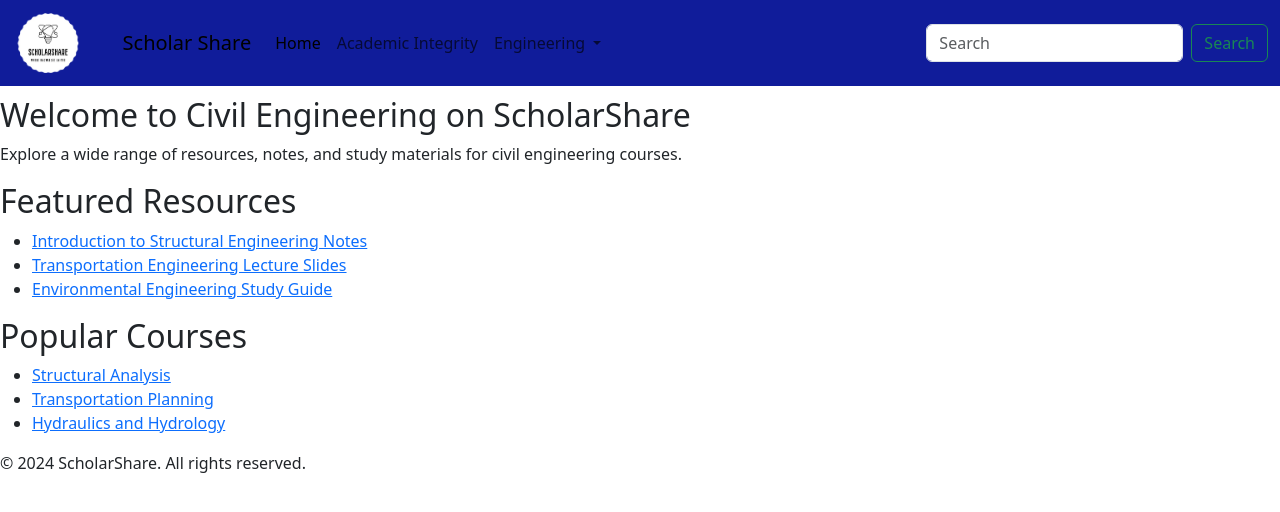
After one commit to jacobabr9/ScholarShareCode, a Django app: page /civil_engineering/ in a window 1280 px wide. The commit adds this page. Shown: the top 512 px of the page. Run offline with Django 5.2, Linux system fonts and the light colour scheme.

Commit message:
creating all engineering page basic templates

```diff
--- a/Django/django_project/scholar_share/templates/scholar_share/academic_integrity.html
+++ b/Django/django_project/scholar_share/templates/scholar_share/academic_integrity.html
@@ -4,6 +4,10 @@ Academic Intergrity Page
 {% endblock %}
 
 {% block content %}
+<br>
+<br>
+<br>
+<br>
 <h2>Academic Integrity</h2>
 <br>
 <h5>Process</h5>
--- a/Django/django_project/scholar_share/templates/scholar_share/base.html
+++ b/Django/django_project/scholar_share/templates/scholar_share/base.html
@@ -32,7 +32,7 @@
             <div class="collapse navbar-collapse" id="navbarSupportedContent">
                 <ul class="navbar-nav me-auto mb-2 mb-lg-0">
                     <li class="nav-item">
-                        <a class="nav-link active" aria-current="page" href="#">Home</a>
+                        <a class="nav-link active" aria-current="page" href="/home.html">Home</a>
                     </li>
                     <li class="nav-item">
                         <a class="nav-link" href="/academic_integrity">Academic Integrity</a>
@@ -40,14 +40,14 @@
                     <li class="nav-item dropdown">
                         <a class="nav-link dropdown-toggle" href="#" role="button" data-bs-toggle="dropdown"
                             aria-expanded="false">
-                            Dropdown
+                            Engineering
                         </a>
                         <ul class="dropdown-menu">
-                            <li><a class="dropdown-item" href="#">Action</a></li>
-                            <li><a class="dropdown-item" href="#">Another action</a></li>
-                            <li>
-                                <hr class="dropdown-divider">
-                            </li>
+                            <li><a class="dropdown-item" href="/civil_engineering">Civil Engineering</a></li>
+                            <li><a class="dropdown-item" href="/software_engineering">Software Engineering</a></li>
+                            <li><a class="dropdown-item" href="/chemical_engineering">Chemical Engineering</a></li>
+                            <li><a class="dropdown-item" href="/industrial_engineering">Industrial Engineering</a></li>
+                            <li><a class="dropdown-item" href="/mechanical_engineering">Mechanical Engineering</a></li>
                             <li><a class="dropdown-item" href="#">Something else here</a></li>
                         </ul>
                     </li>
--- /dev/null
+++ b/Django/django_project/scholar_share/templates/scholar_share/civil_engineering.html
@@ -0,0 +1,40 @@
+{% extends "scholar_share/base.html" %}
+{% block title %}
+Civil Engineering Page
+{% endblock %}
+
+{% block content %}
+<br>
+<br>
+<br>
+<br>
+
+    <main>
+        <section class="intro">
+            <h2>Welcome to Civil Engineering on ScholarShare</h2>
+            <p>Explore a wide range of resources, notes, and study materials for civil engineering courses.</p>
+        </section>
+
+        <section class="resources">
+            <h2>Featured Resources</h2>
+            <ul>
+                <li><a href="#">Introduction to Structural Engineering Notes</a></li>
+                <li><a href="#">Transportation Engineering Lecture Slides</a></li>
+                <li><a href="#">Environmental Engineering Study Guide</a></li>
+            </ul>
+        </section>
+
+        <section class="courses">
+            <h2>Popular Courses</h2>
+            <ul>
+                <li><a href="#">Structural Analysis</a></li>
+                <li><a href="#">Transportation Planning</a></li>
+                <li><a href="#">Hydraulics and Hydrology</a></li>
+            </ul>
+        </section>
+    </main>
+
+    <footer>
+        <p>&copy; 2024 ScholarShare. All rights reserved.</p>
+    </footer>
+{% endblock %}
--- a/Django/django_project/scholar_share/urls.py
+++ b/Django/django_project/scholar_share/urls.py
@@ -3,5 +3,10 @@ from . import views
 
 urlpatterns = [
     path('',views.home, name='scholar_share-home'),
-    path('academic_integrity/',views.academic_integrity, name='scholar_share-academic_integrity')
+    path('academic_integrity/',views.academic_integrity, name='scholar_share-academic_integrity'),
+    path('civil_engineering/',views.civil_engineering, name='scholar_share-civil_engineering'),
+    path('software_engineering/',views.software_engineering, name='scholar_share-software_engineering'),
+    path('mechanical_engineering/',views.mechanical_engineering, name='scholar_share-mechanical_engineering'),
+    path('chemical_engineering/',views.chemical_engineering, name='scholar_share-mechanical_engineering'),
+    path('industrial_engineering/',views.industrial_engineering, name='scholar_share-industrial_engineering')
 ]
--- a/Django/django_project/scholar_share/views.py
+++ b/Django/django_project/scholar_share/views.py
@@ -7,3 +7,18 @@ def home(request):
 
 def academic_integrity(request):
     return render(request, 'scholar_share/academic_integrity.html')
+
+def civil_engineering(request):
+    return render(request, 'scholar_share/civil_engineering.html')
+
+def software_engineering(request):
+    return render(request, 'scholar_share/software_engineering.html')
+
+def mechanical_engineering(request):
+    return render(request, 'scholar_share/mechanical_engineering.html')
+
+def chemical_engineering(request):
+    return render(request, 'scholar_share/chemical_engineering.html')
+
+def industrial_engineering(request):
+    return render(request, 'scholar_share/industrial_engineering.html')
```
Also changed, not shown: Django/django_project/scholar_share/templates/scholar_share/chemical_engineering.html (added, +31 -0 lines), Django/django_project/scholar_share/templates/scholar_share/industrial_engineering.html (added, +31 -0 lines), Django/django_project/scholar_share/templates/scholar_share/mechanical_engineering.html (added, +31 -0 lines), Django/django_project/scholar_share/templates/scholar_share/software_engineering.html (added, +31 -0 lines).
